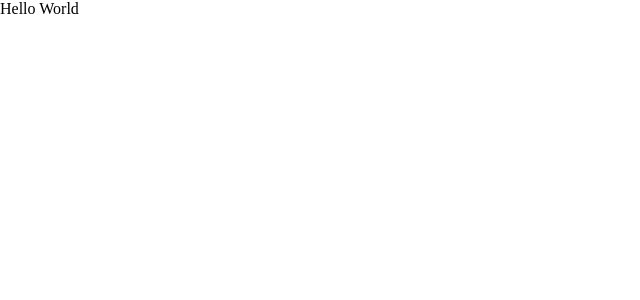
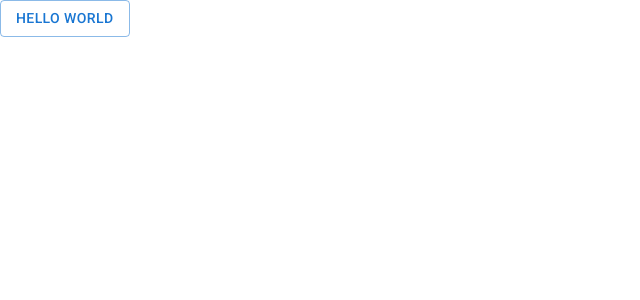
Before and after one commit to pedanmax/todo-list, a React (Vite) app in the folder todo-list-mui/: page / in a window 1280 px wide. Shown: the top 300 px of the page, without its empty margins (0-640 px from the left). Built offline with nearby package versions, Linux system fonts and the light colour scheme.

Commit message:
feat:add mui to project

```diff
--- a/todo-list-mui/index.html
+++ b/todo-list-mui/index.html
@@ -3,6 +3,7 @@
   <head>
     <meta charset="UTF-8" />
     <link rel="icon" type="image/svg+xml" href="/vite.svg" />
+    <link rel="stylesheet" href="https://fonts.googleapis.com/css?family=Roboto:300,400,500,700&display=swap"/>
     <meta name="viewport" content="width=device-width, initial-scale=1.0" />
     <title>Todo-app</title>
   </head>
--- a/todo-list-mui/package.json
+++ b/todo-list-mui/package.json
@@ -10,6 +10,10 @@
     "preview": "vite preview"
   },
   "dependencies": {
+    "@emotion/react": "^11.11.0",
+    "@emotion/styled": "^11.11.0",
+    "@mui/icons-material": "^5.11.16",
+    "@mui/material": "^5.13.3",
     "react": "^18.2.0",
     "react-dom": "^18.2.0",
     "sass": "^1.62.1"
--- a/todo-list-mui/src/App.css
+++ b/todo-list-mui/src/App.css
@@ -1,4 +1,8 @@
 /* reset default styles */
+
+body{
+	font-family: 'Roboto', sans-serif;
+}
 *,
 *::before,
 *::after {
--- a/todo-list-mui/src/App.tsx
+++ b/todo-list-mui/src/App.tsx
@@ -1,8 +1,12 @@
+import Button from '@mui/material/Button';
+import { StyledEngineProvider } from '@mui/material/styles';
 import './App.css';
 
 function App() {
   return (
-    <h1>Hello World</h1>
+    <StyledEngineProvider injectFirst>
+      <Button variant="outlined">Hello World</Button>
+    </StyledEngineProvider>
   );
 }
 
```
Also changed, not shown: todo-list-mui/.eslintrc.cjs, 2 other files (tests, documents, lock files or other folders).
